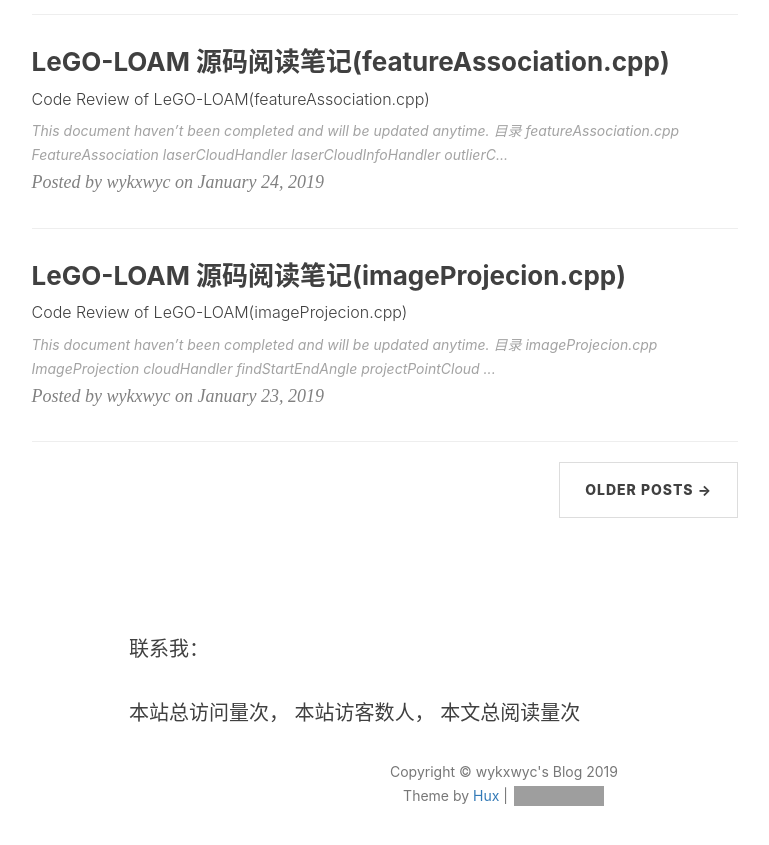
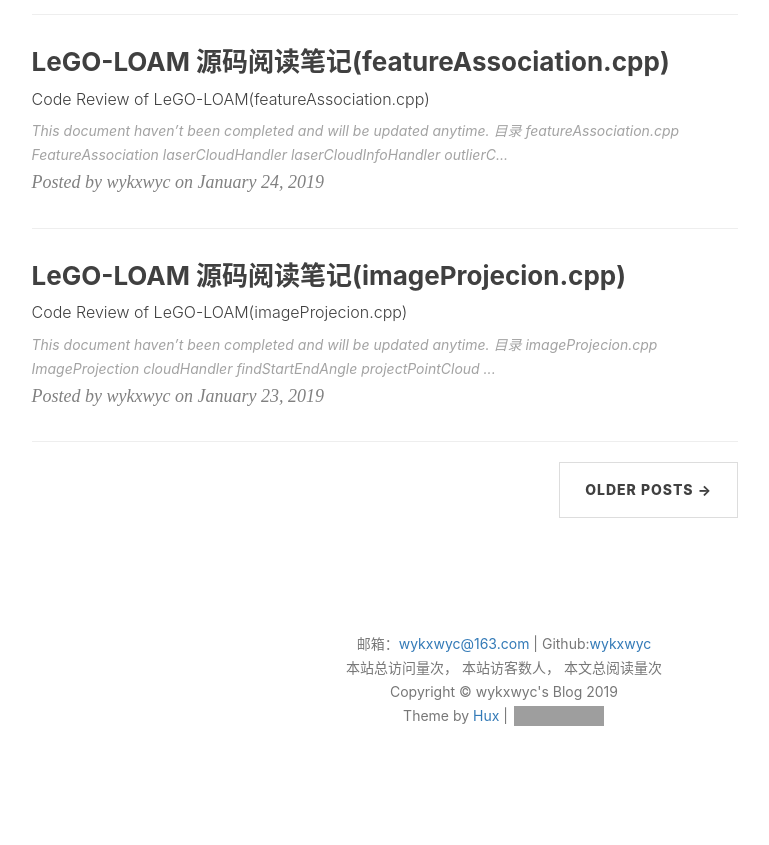
Before and after one commit to wykxwyc/wykxwyc.github.io, a Jekyll site: the page built from index.html, in a window 1280 px wide and 900 px high, scrolled down 2405 px. Shown: the top 845 px of the window, without its empty margins (136-905 px from the left). Built offline with Jekyll 4.4.1, drawn with Linux system fonts in a browser that asks for light colours; the list of posts is cut into pages by our own code; comment, search, counter and statistics services are not loaded; after the commit the page ends 3225 px from its top, so only the background shows below that; grey boxes are pictures that could not be loaded.

Commit message:
modify website

```diff
--- a/_includes/footer.html
+++ b/_includes/footer.html
@@ -75,20 +75,16 @@
 
 
                 <p class="contact">
-                    联系我：
-                    <a href="mailto:{{site.email}}"><i class="fa fa-envelope-o"></i></a>&nbsp;&nbsp;
-                    <a href="https://github.com/{{site.github_username}}"><i class="fa fa-github"></i></a>&nbsp;&nbsp;
-                    {% if site.weibo_username %}
-                    <a href="https://weibo.com/{{site.weibo_username}}"><i class="fa fa-weibo"></i></a>&nbsp;&nbsp;
-                    {% endif %}
-                  </p>
-                  <p>
+
+                </p>
+
+                <p class="copyright text-muted">
+                    邮箱：<a href="mailto:wykxwyc@163.com">wykxwyc@163.com</a> | Github:<a href="https://github.com/wykxwyc">wykxwyc</a>
+                    <br>
                     本站总访问量<span id="busuanzi_value_site_pv"></span>次，
                     本站访客数<span id="busuanzi_value_site_uv"></span>人，
                     本文总阅读量<span id="busuanzi_value_page_pv"></span>次
-                </p>
-
-                <p class="copyright text-muted">
+                    <br>
                     Copyright &copy; {{ site.title }} {{ site.time | date: '%Y' }}
                     <br>
                     Theme by <a href="http://huangxuan.me">Hux</a> |
```
